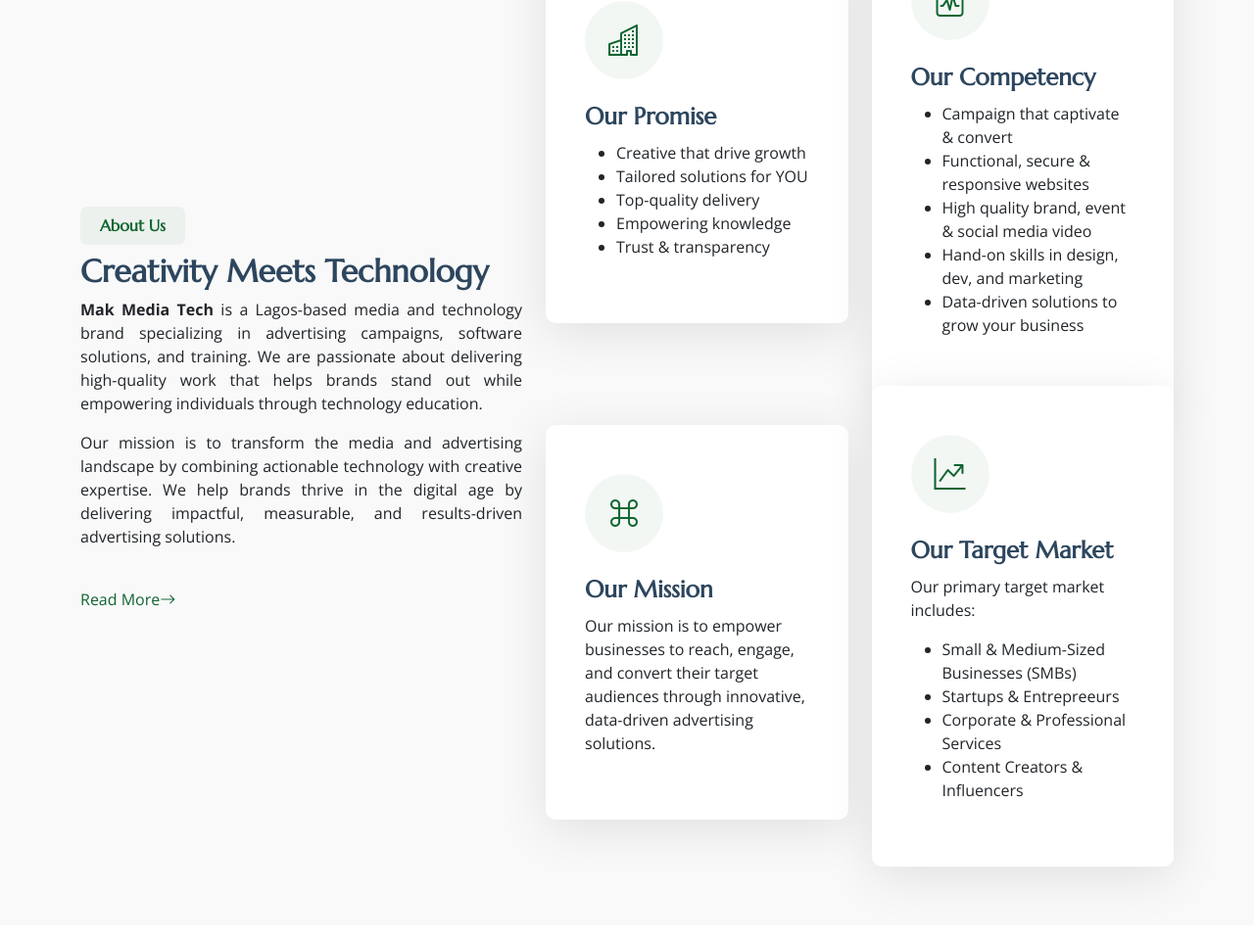
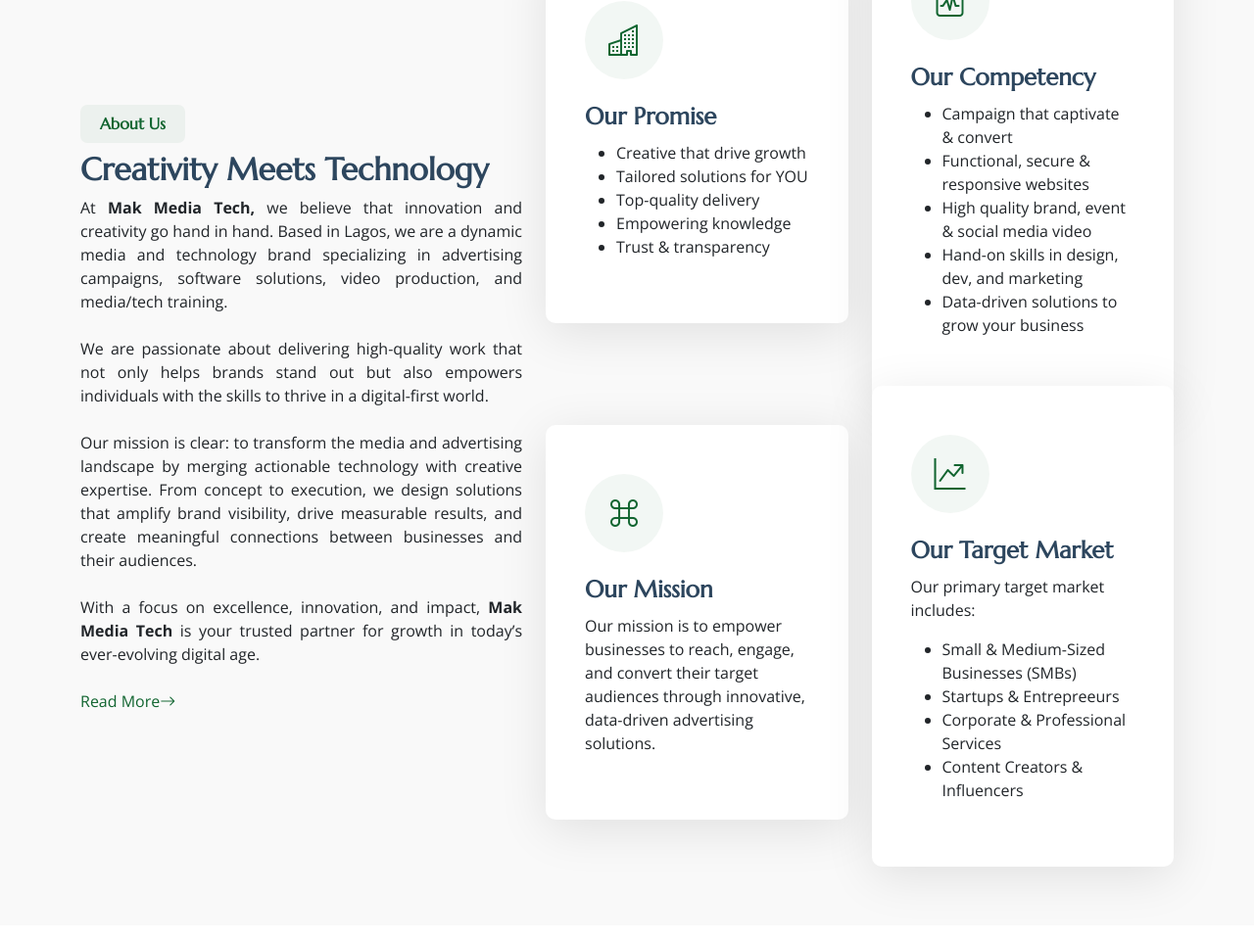
Before and after one commit to kennyakanbi/makmedia, a Django app: page / in a window 1280 px wide. Shown: the part 909-1873 px from the top of the page at 98% size. Run offline with Django 5.2, Linux system fonts and the light colour scheme; some libraries are stand-ins or nearby versions.

Commit message:
more update on Home Page

```diff
--- a/myapp/templates/home.html
+++ b/myapp/templates/home.html
@@ -74,14 +74,19 @@
           <div class="col-xl-5 content">
             <h3><strong>About Us </strong></h3><br>
             <h2>Creativity Meets Technology </h2>
-            <p style="text-align: justify;"><b>Mak Media Tech</b> is a Lagos-based media and technology
-              brand specializing in advertising campaigns, software solutions, and training. We are passionate
-              about delivering high-quality work that helps brands stand out while empowering individuals
-              through technology education.
+            <p style="text-align: justify;">At <b>Mak Media Tech,</b> we believe that innovation and creativity
+              go hand in hand. Based in Lagos, we are a dynamic media and technology brand specializing in
+              advertising campaigns, software solutions, video production, and media/tech training.
 
-            <p style="text-align: justify;">Our mission is to transform the media and advertising landscape by
-              combining actionable technology with creative expertise. We help brands thrive in the digital age
-              by delivering impactful, measurable, and results-driven advertising solutions.</p>
+              <br><br>We are passionate about delivering high-quality work that not only helps brands stand out but
+              also empowers individuals with the skills to thrive in a digital-first world.
+
+            <br><br>Our mission is clear: to transform the media and advertising landscape by merging actionable technology
+            with creative expertise. From concept to execution, we design solutions that amplify brand visibility, drive
+            measurable results, and create meaningful connections between businesses and their audiences.
+
+          <br><br>With a focus on excellence, innovation, and impact, <b>Mak Media Tech</b> is your trusted partner for growth in today’s ever-evolving digital age.
+            <br>
            <br>   <a href="/about" class="more"><span>Read More</span><i class="bi bi-arrow-right"></i></a>
           </div>
 
```
